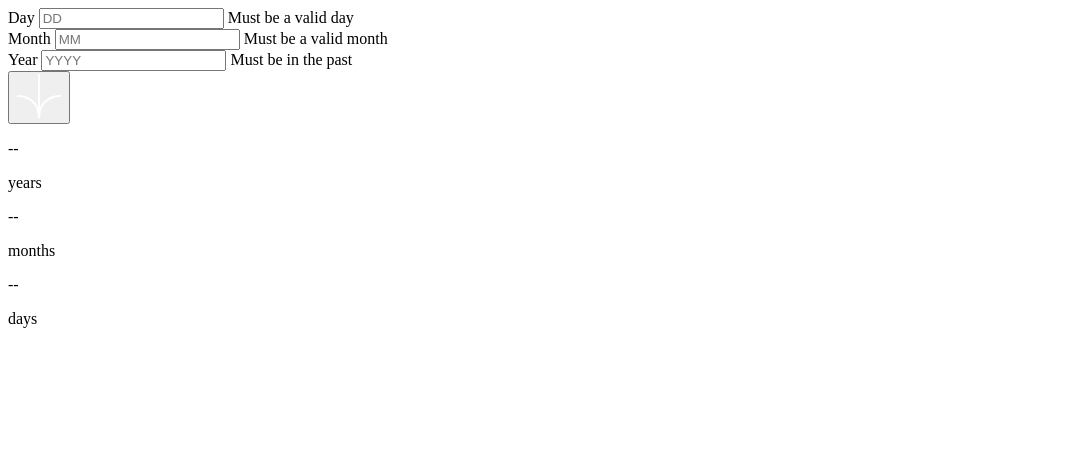
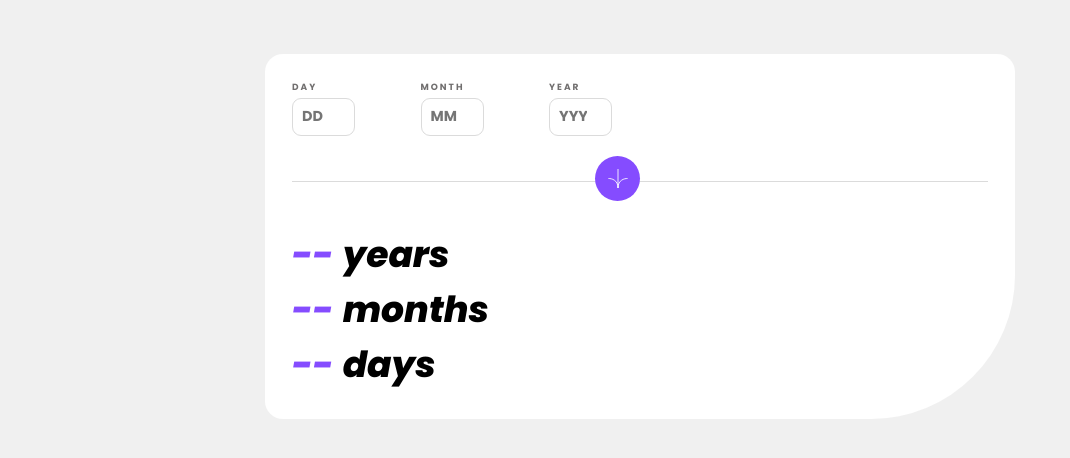
Before and after one commit to ft-manchon/age-calculator-frontend-mentor, a plain HTML site: page index.html in a window 1280 px wide. Shown: the whole page, without its empty margins (0-1070 px from the left). Drawn offline with Linux system fonts and the light colour scheme.

Commit message:
styling the basic structure

```diff
--- a/css/style.css
+++ b/css/style.css
@@ -0,0 +1,129 @@
+:root {
+  --purple: hsl(259, 100%, 65%);
+  --lightRed: hsl(0, 100%, 67%);
+  --white: hsl(0, 0%, 100%);
+  --offWhite: hsl(0, 0%, 94%);
+  --lightGrey: hsl(0, 0%, 86%);
+  --smokeyGrey: hsl(0, 1%, 44%);
+  --offBlack: hsl(0, 0%, 8%);
+  --font-family: 'Poppins', sans-serif;
+  font-size: 18px;
+}
+
+* {
+  box-sizing: border-box;
+  font-family: var(--font-family);
+  margin: 0;
+  padding: 0;
+}
+
+body {
+  background-color: var(--offWhite);
+  padding: 3rem 0;
+}
+
+main {
+  background-color: var(--white);
+  border-radius: 1rem 1rem 8rem 1rem;
+  padding: 1.5rem;
+  margin: auto;
+  max-width: 750px;
+  width: 75%;
+
+  & .data-entry {
+    border-bottom: 1px solid var(--lightGrey);
+    padding-bottom: 2.5rem;
+    position: relative;
+  }
+
+  & form {
+    display: flex;
+    align-items: center;
+    justify-content: space-between;
+    max-width: 320px;
+    gap: 1rem;
+
+    & .input-group {
+      display: flex;
+      flex-direction: column;
+      gap: 0.2rem;
+
+      & label {
+        text-transform: uppercase;
+        font-size: 0.5rem;
+        font-weight: 400;
+        color: var(--smokeyGrey);
+        letter-spacing: 2px;
+      }
+
+      & input {
+        border: 1px solid var(--lightGrey);
+        border-radius: 0.5rem;
+        font-size: 0.8rem;
+        height: 1.8rem;
+        padding: 1rem 0.5rem;
+        width: 3.5rem;
+      }
+
+      & input::placeholder,
+      input:focus {
+        font-size: 0.8rem;
+        font-weight: 700;
+      }
+
+      & span {
+        font-size: 0.5rem;
+        font-style: italic;
+        color: var(--lightRed);
+      }
+    }
+  }
+
+  & button {
+    background-color: var(--purple);
+    border: none;
+    border-radius: 50%;
+    display: flex;
+    align-items: center;
+    padding: 0.5rem;
+    position: absolute;
+    top: 75px;
+    right: 50%;
+    width: 45px;
+    height: 45px;
+
+    & img {
+      width: 20px;
+      margin: auto;
+    }
+  }
+
+  & button:hover {
+    cursor: pointer;
+    background-color: var(--offBlack);
+  }
+
+  & .results {
+    display: flex;
+    flex-direction: column;
+    padding-top: 2.5rem;
+
+    & .result-group {
+      display: flex;
+      gap: 0.5rem;
+
+      & .result {
+        color: var(--purple);
+      }
+
+      & .result,
+      .text {
+        padding: 0;
+        margin: 0;
+        font-size: 2rem;
+        font-style: italic;
+        font-weight: 800;
+      }
+    }
+  }
+}
--- a/index.html
+++ b/index.html
@@ -17,17 +17,17 @@
         <div class="input-group">
           <label for="b-day">Day</label>
           <input type="number" id="b-day" placeholder="DD">
-          <span id="span-day">Must be a valid day</span>
+          <span id="span-day" hidden>Must be a valid day</span>
         </div>
         <div class="input-group">
           <label for="b-month">Month</label>
           <input type="number" id="b-month" placeholder="MM">
-          <span id="span-month">Must be a valid month</span>
+          <span id="span-month" hidden>Must be a valid month</span>
         </div>
         <div class="input-group">
           <label for="b-year">Year</label>
           <input type="number" id="b-year" placeholder="YYYY">
-          <span id="span-year">Must be in the past</span>
+          <span id="span-year" hidden>Must be in the past</span>
         </div>
       </form>
       <button><img src="images/icon-arrow.svg" alt="Icon Arrow"></button>
@@ -36,9 +36,11 @@
       <div class="result-group" id="years">
         <p class="result" id="result-year">--</p>
         <p class="text">years</p>
+        </div>
       <div class="result-group" id="months">
         <p class="result" id="result-month">--</p>
         <p class="text">months</p>
+        </div>
       <div class="result-group" id="days">
         <p class="result" id="result-day">--</p>
         <p class="text">days</p>
```
